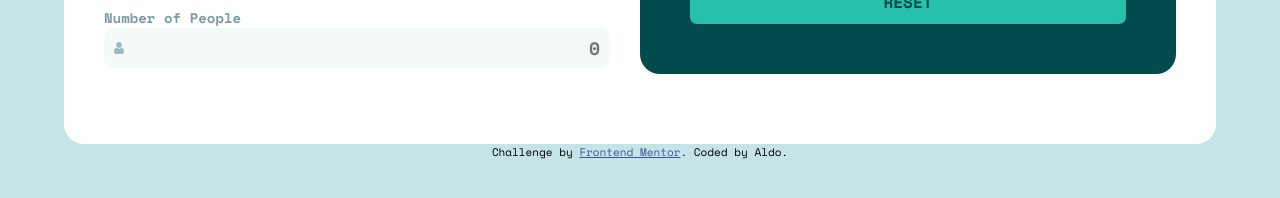
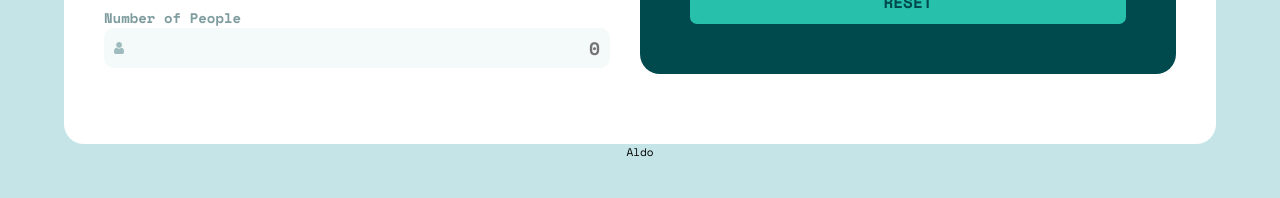
Before and after one commit to Aldothedev/TipCalculator, a plain HTML site: page index.html in a window 1280 px wide. Shown: the part 508-706 px from the top of the page. Drawn offline with nearby package versions, Linux system fonts and the light colour scheme.

Commit message:
Updated Code

```diff
--- a/index.html
+++ b/index.html
@@ -90,10 +90,7 @@
 
 
     <div class="attribution">
-      Challenge by
-      <a href="https://www.frontendmentor.io?ref=challenge" target="_blank"
-        >Frontend Mentor</a
-      >. Coded by Aldo</a>.
+      </a>Aldo</a>
     </div>
     <script src="js/main.js"></script>
   </body>
```
